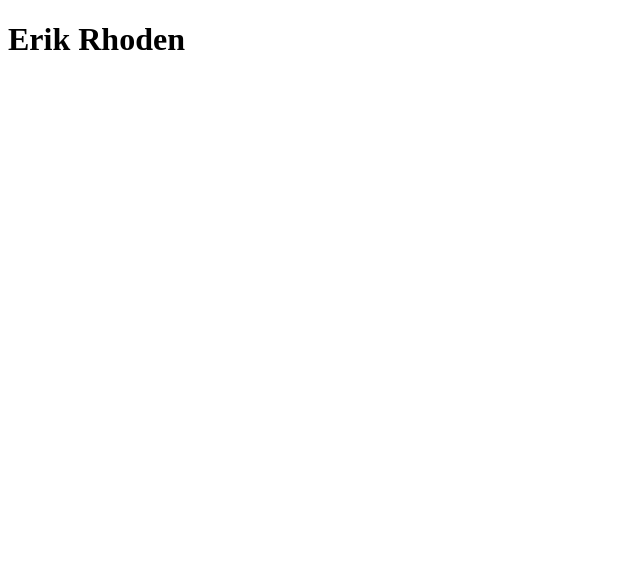
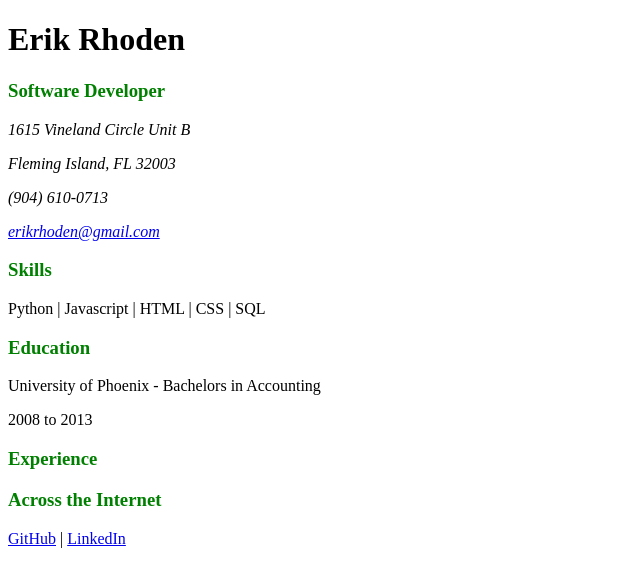
Before and after one commit to Erik-Rhoden/cv, a plain HTML site: page index.html in a window 1280 px wide. Shown: the whole page, without its empty margins (0-640 px from the left). Drawn offline with Linux system fonts and the light colour scheme.

Commit message:
add header and body format

```diff
--- a/index.html
+++ b/index.html
@@ -3,9 +3,9 @@
 <head>
     <meta charset="UTF-8">
     <meta name="viewport" content="width=device-width, initial-scale=1.0">
-    <meta name="description" content="Erik Rhoden is a skilled Software Developer with expertise in Python, Javascript, HTML, and CSS explore his CV to learn more about his expertise">
+    <meta name="description" content="Erik Rhoden is a skilled Software Developer with expertise in Python, Javascript, HTML, CSS, and SQL explore his CV to learn more about his expertise">
     <meta property="og:title" content="Erik Rhoden | Software Developer">
-    <meta property="og:description" content="Experienced Software Developer specializing in Python, Javascript, HTML, and CSS">
+    <meta property="og:description" content="Experienced Software Developer specializing in Python, Javascript, HTML, CSS, and SQL">
     <!-- update the github link below to github pages when ready to deploy -->
     <meta property="og:url" content="https://github.com/Erik-Rhoden/cv">
     <meta property="og:type" content="website">
@@ -23,10 +23,38 @@
 </head>
 <body>
     <header>
-
+        <h1>Erik Rhoden</h1>
+        <h3 style= "color:green;">Software Developer</h3>
+        <section>
+            <address>
+                <p>1615 Vineland Circle Unit B</p>
+                <p>Fleming Island, FL 32003</p>
+                <p>(904) 610-0713</p>
+                <p><a href="mailto:erikrhoden@gmail.com">erikrhoden@gmail.com</a></p>
+            </address>
+        </section>
     </header>
     <main>
-        <h1>Erik Rhoden</h1>
+        <section>
+            <h3 style="color:green;">Skills</h3>
+            <p>Python | Javascript | HTML | CSS | SQL</p>
+        </section>
+        <section>
+            <h3 style="color:green;">Education</h3>
+            <p>University of Phoenix - Bachelors in Accounting</p>
+            <time datetime="2008">2008 to </time><time datetime="2013">2013</time>
+        </section>
+        <section>
+            <h3 style="color:green;">Experience</h3>
+
+        </section>
+        <section>
+            <h3 style="color:green;">Across the Internet</h3>
+            <p>
+                <a href="https://github.com/Erik-Rhoden" target="_blank">GitHub</a> |
+                <a href="https://linkedin.com/in/Erik-Rhoden" target="_blank">LinkedIn</a>
+            </p>
+        </section>
     </main>
 </body>
 </html>
```
